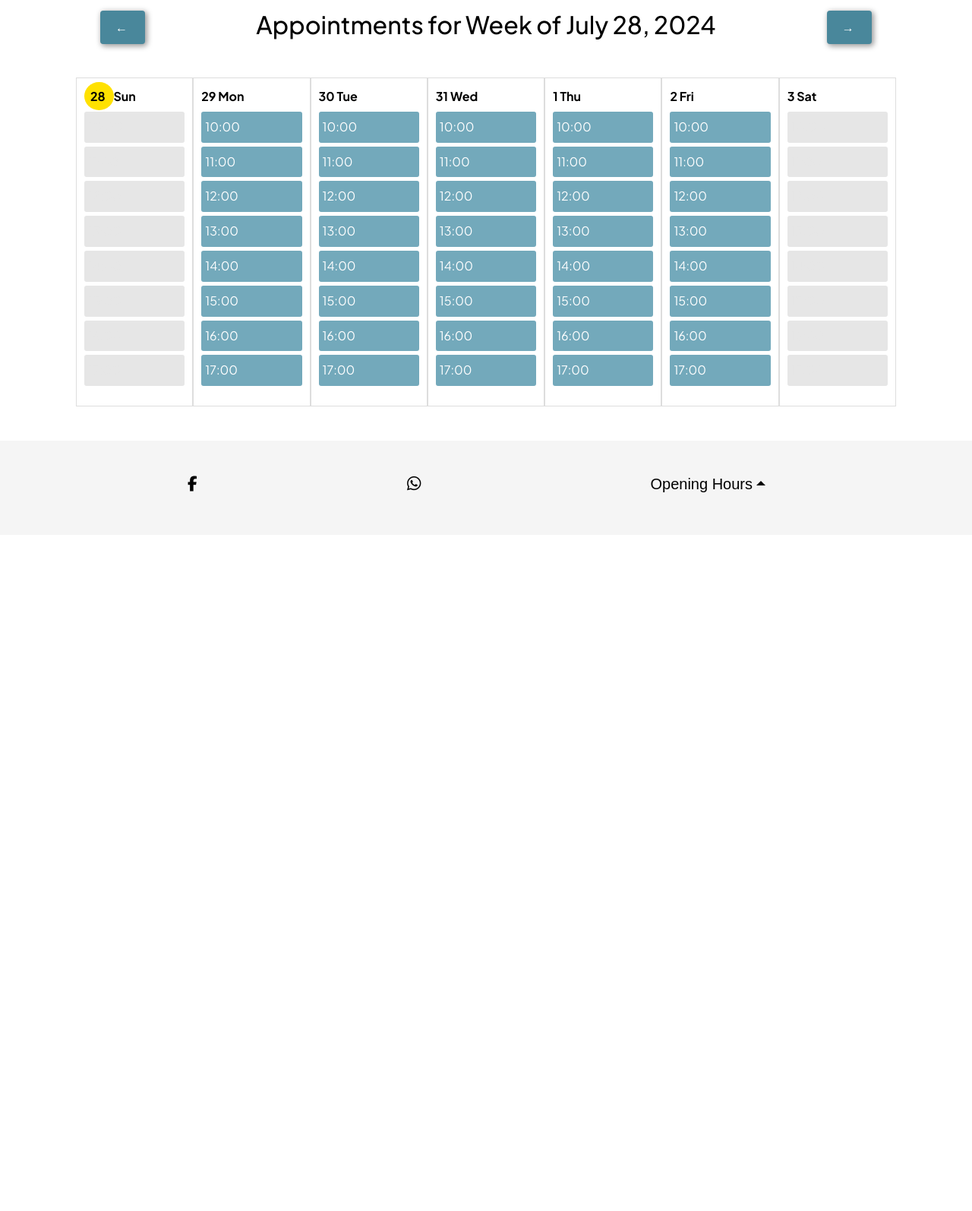
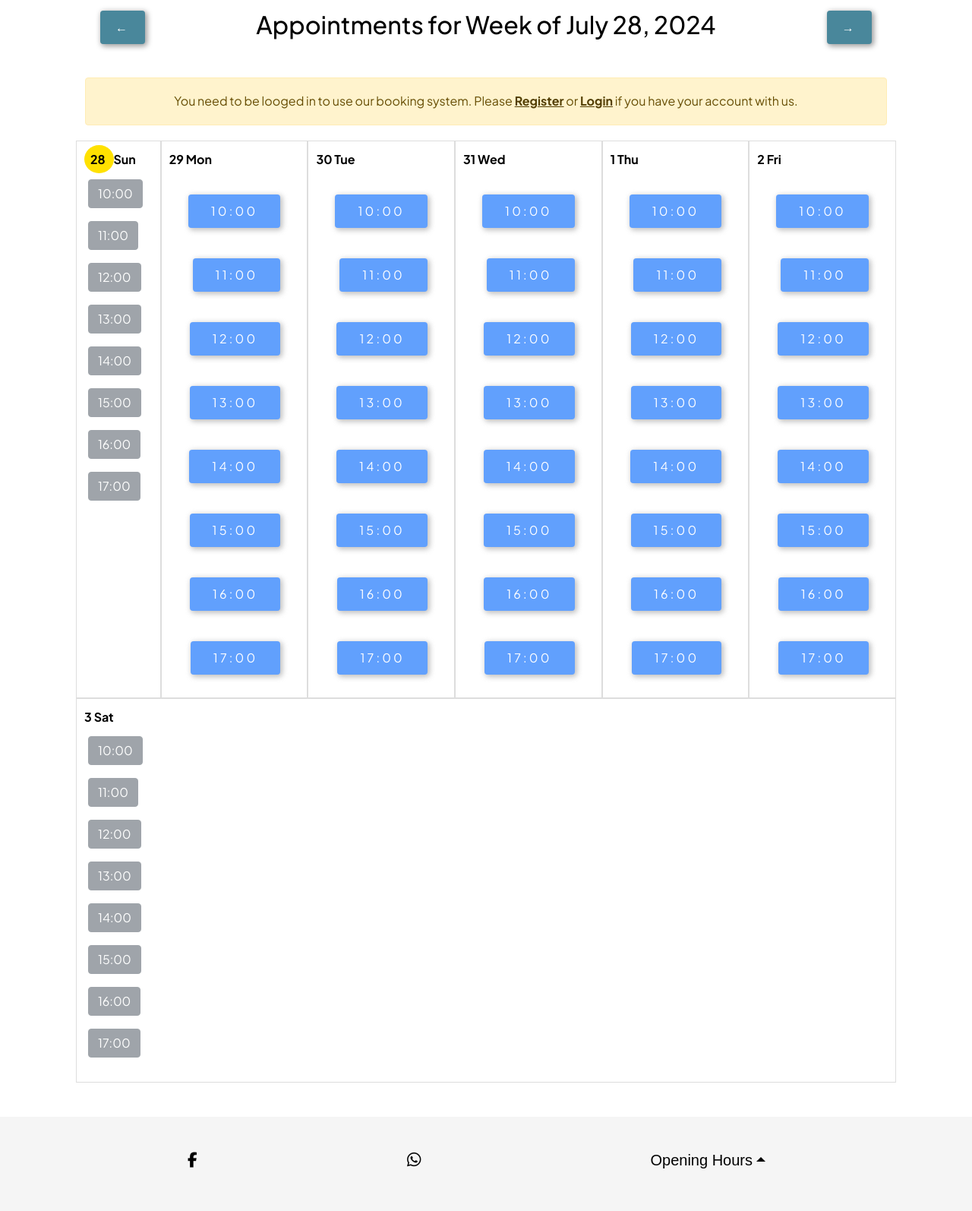
Before and after one commit to zbigniewszulc/ip-appointments, a Django app: page /appointments/calendar/ in a window 1280 px wide. Shown: the part 160-1754 px from the top of the page at 76% size. Before the commit the page ends 808 px from the top, so only its background shows below. Run offline with Django 4.2, Linux system fonts and the light colour scheme; tables that the repository leaves empty hold one stand-in row (values such as "Sample post"); some libraries are stand-ins or nearby versions; some web fonts are replaced.

Commit message:
Add warning message above the calendar that user needs to be logged in to be able to use booking system

```diff
--- a/appointment/templates/appointment/calendar.html
+++ b/appointment/templates/appointment/calendar.html
@@ -17,6 +17,12 @@
         </div>
     </div>
 
+    {% if not user.is_authenticated %}
+    <div class="alert alert-warning text-center" role="alert">
+        You need to be looged in to use our booking system. Please <a href="{% url 'account_signup' %}" class="alert-link">Register</a> or <a href="{% url 'account_login' %}" class="alert-link">Login</a> if you have your account with us.
+      </div>
+    {% endif %}
+
     <div class="calendar">
         <div class="row">
             {% for day in week_data %}
@@ -29,10 +35,18 @@
                         {{ day.date|date:"D" }}
                     </span>
                 </div>
-                <ul class="time-slots">
+                <ul class="time-slots list-unstyled">
                     {% for slot in day.slots %}
-                    <li class="{% if slot.booked or day.is_weekend %} booked {% else %} available {% endif %}">
-                        {{ slot.time }}
+                    <li>
+                        <form action="{% url 'book_appointment' %}" method="post">
+                            {% csrf_token %}
+                            <input type="hidden" name="date" value="{{ day.date }}">
+                            <input type="hidden" name="time" value="{{ slot.time }}">
+                            <button type="submit" class="btn {% if slot.booked or day.is_weekend %} btn-secondary {% else %} btn-primary {% endif %}"
+                                    {% if slot.booked or day.is_weekend or not user.is_authenticated %} disabled {% endif %}>
+                                {{ slot.time }}
+                            </button>
+                        </form>
                     </li>
                     {% endfor %}
                 </ul>
```
